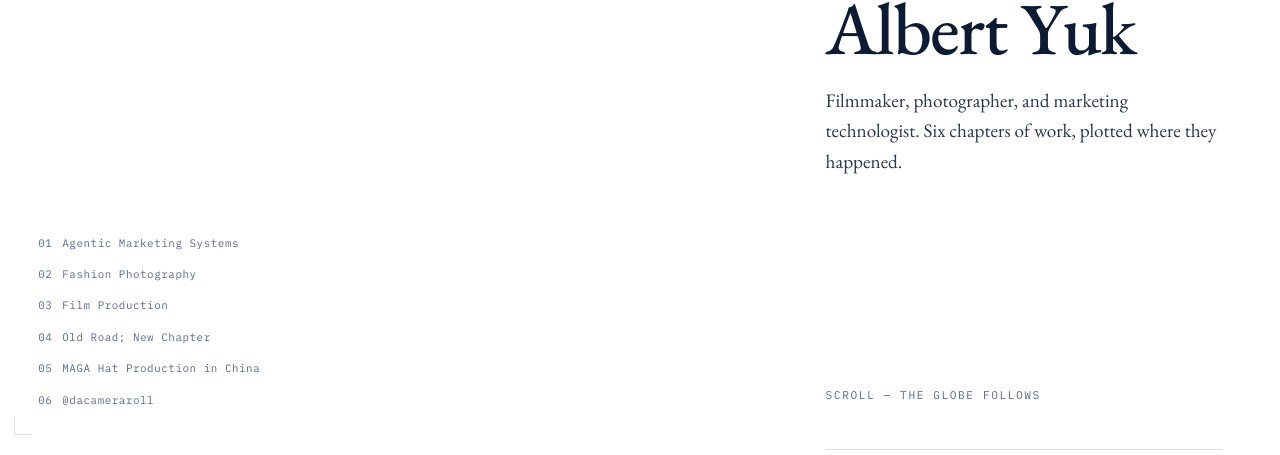
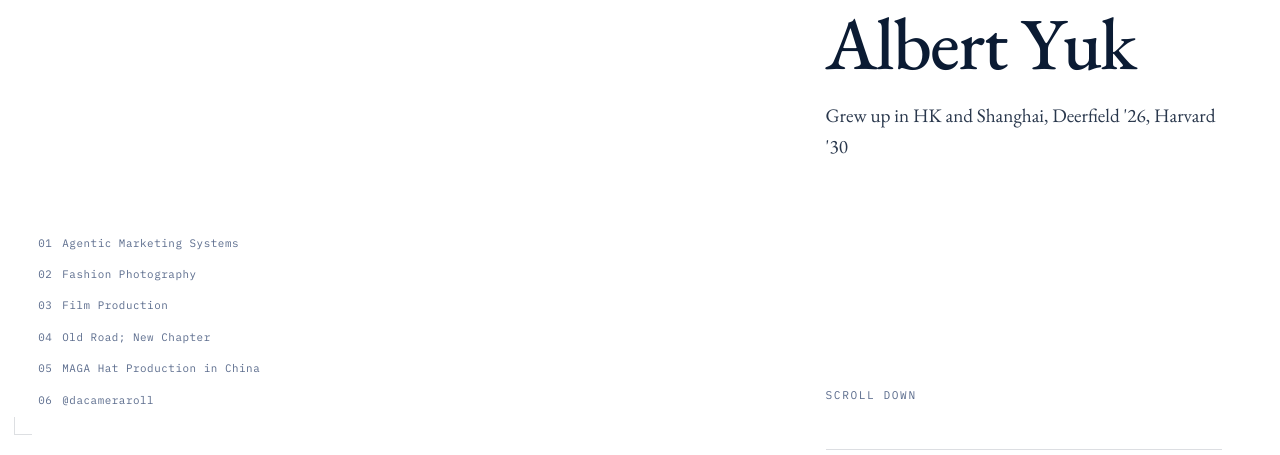
Before and after one commit to albertyuk/shanghaibuild, a React (Vite) app: page / in a window 1280 px wide. Shown: the part 351-806 px from the top of the page. Built offline with nearby package versions, Linux system fonts and the light colour scheme.

Commit message:
Update content (editor publish)

```diff
--- a/src/data/chapters.ts
+++ b/src/data/chapters.ts
@@ -148,16 +148,16 @@ export const site = {
   name: "Albert Yuk",
   kicker: "Production log · 2022 – 2026",
   identity:
-    "Filmmaker, photographer, and marketing technologist. Six chapters of work, plotted where they happened.",
-  scrollCue: "Scroll — the globe follows",
+    "Grew up in HK and Shanghai, Deerfield '26, Harvard '30",
+  scrollCue: "Scroll Down",
   about:
-    "Deerfield Academy, Class of 2026. The work below spans a commercial photo studio, feature and commercial film sets, a photojournalism journey with Liu Heung Shing, a festival-winning documentary, and agentic marketing systems at SHEIN — ordered as chapters, each pinned to the place it happened.",
+    "The work below spans a commercial photo studio, feature and commercial film sets, a photojournalism journey with Liu Heung Shing, a festival-winning documentary, and agentic marketing systems at SHEIN.",
   chaptersHeading: "Chapters",
   resumeHeading: "Experience",
   contactHeading: "Contact",
   contact: [
     { label: "yukalbert.com", href: "https://www.yukalbert.com" },
-    { label: "yzy.albert@gmail.com", href: "mailto:yzy.albert@gmail.com" },
+    { label: "yukzy.albert@gmail.com", href: "mailto:yzy.albert@gmail.com" },
     { label: "Photographs", href: "https://www.yukalbert.com/photograph" },
     { label: "Film sets", href: "https://www.yukalbert.com/filmset" },
     { label: "Central Asia series", href: "https://www.yukalbert.com/central-asia" },
@@ -172,6 +172,6 @@ export const site = {
   expandLabel: "Expand photo",
   closeLabel: "Close",
   footerNote:
-    "Single static page. The globe is drawn locally from vector data (Natural Earth; river detail © OpenStreetMap contributors); nothing on this site tracks you.",
+    "The globe is drawn locally from vector data (Natural Earth; river detail © OpenStreetMap contributors).",
   skipLinkLabel: "Skip to chapters",
 };
```
